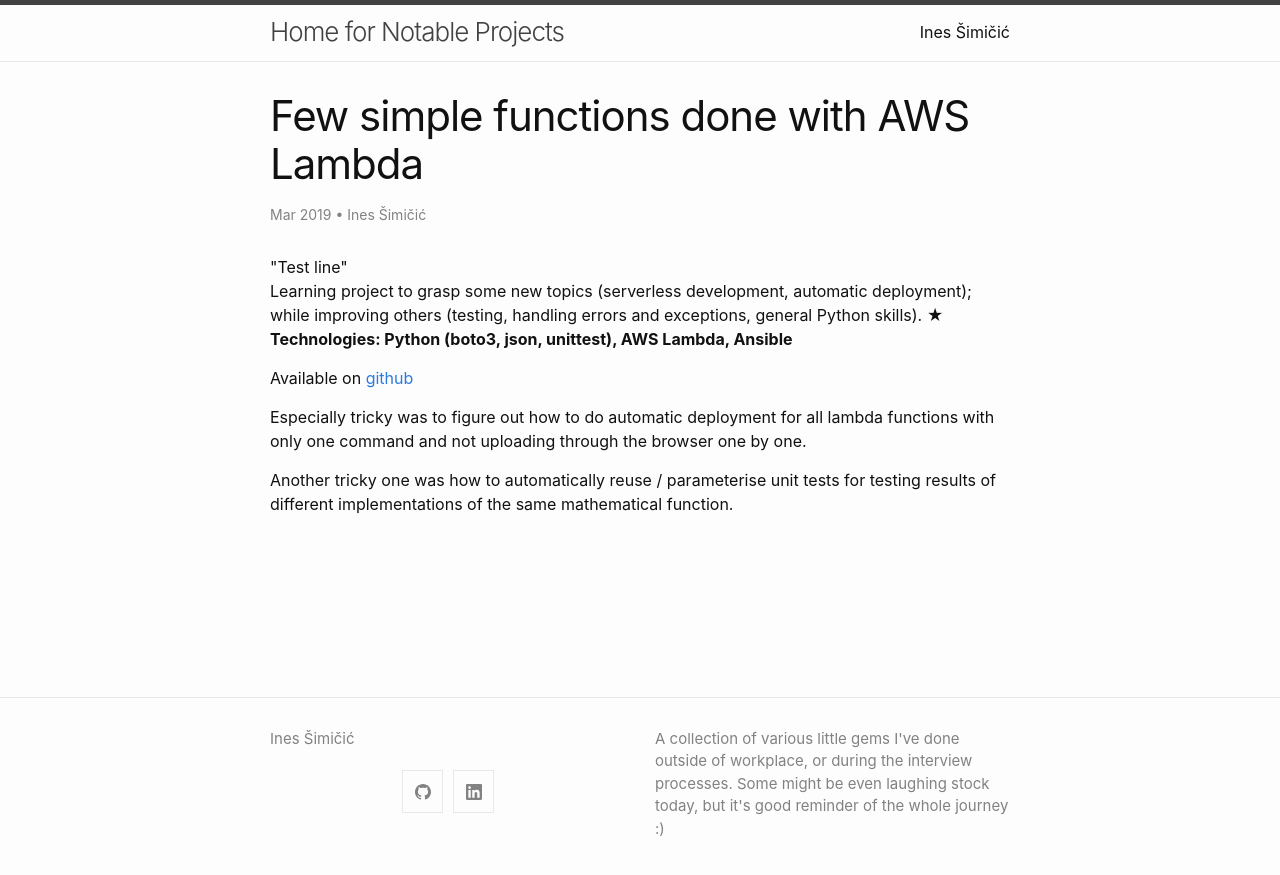
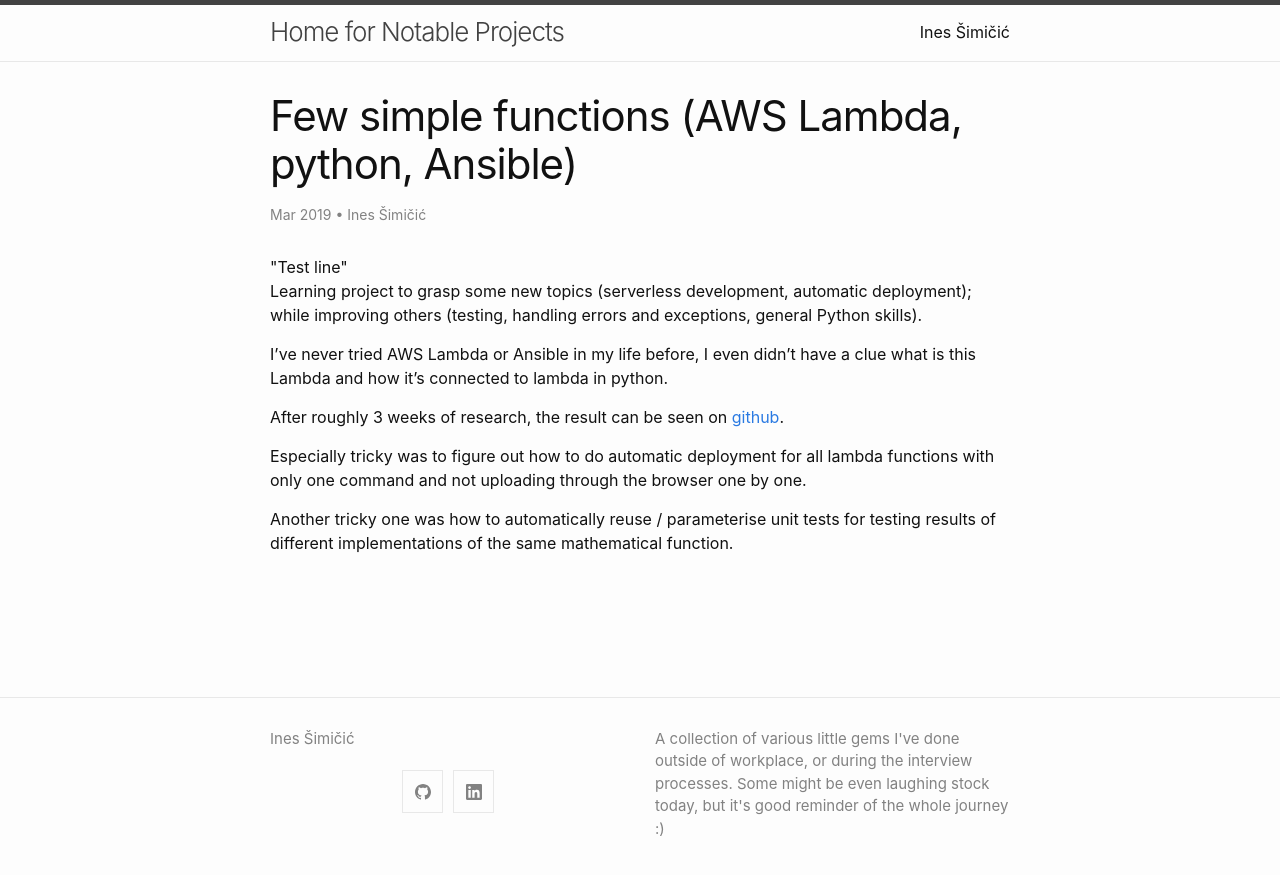
Before and after one commit to inesucrvenom/inesucrvenom.github.io, a Jekyll site: the page built from _posts/2019-03-16-aws-lambda-mathfun.md, in a window 1280 px wide. Shown: the top 875 px of the page. Built offline with Jekyll 4.4.1, drawn with Linux system fonts in a browser that asks for light colours.

Commit message:
add 2019 lambda post

```diff
--- a/_posts/2019-03-16-aws-lambda-mathfun.md
+++ b/_posts/2019-03-16-aws-lambda-mathfun.md
@@ -1,10 +1,11 @@
 ---
-title: "Few simple functions done with AWS Lambda"
+title: "Few simple functions (AWS Lambda, python, Ansible)"
 ---
 Learning project to grasp some new topics (serverless development, automatic deployment); while improving others (testing, handling errors and exceptions, general Python skills).
-**★ Technologies: Python (boto3, json, unittest), AWS Lambda, Ansible**
 
-Available on [github](https://github.com/inesucrvenom/mathfun)
+I've never tried AWS Lambda or Ansible in my life before, I even didn't have a clue what is this Lambda and how it's connected to lambda in python.
+
+After roughly 3 weeks of research, the result can be seen on [github](https://github.com/inesucrvenom/mathfun).
 
 Especially tricky was to figure out how to do automatic deployment for all lambda functions with only one command and not uploading through the browser one by one.
 
```
